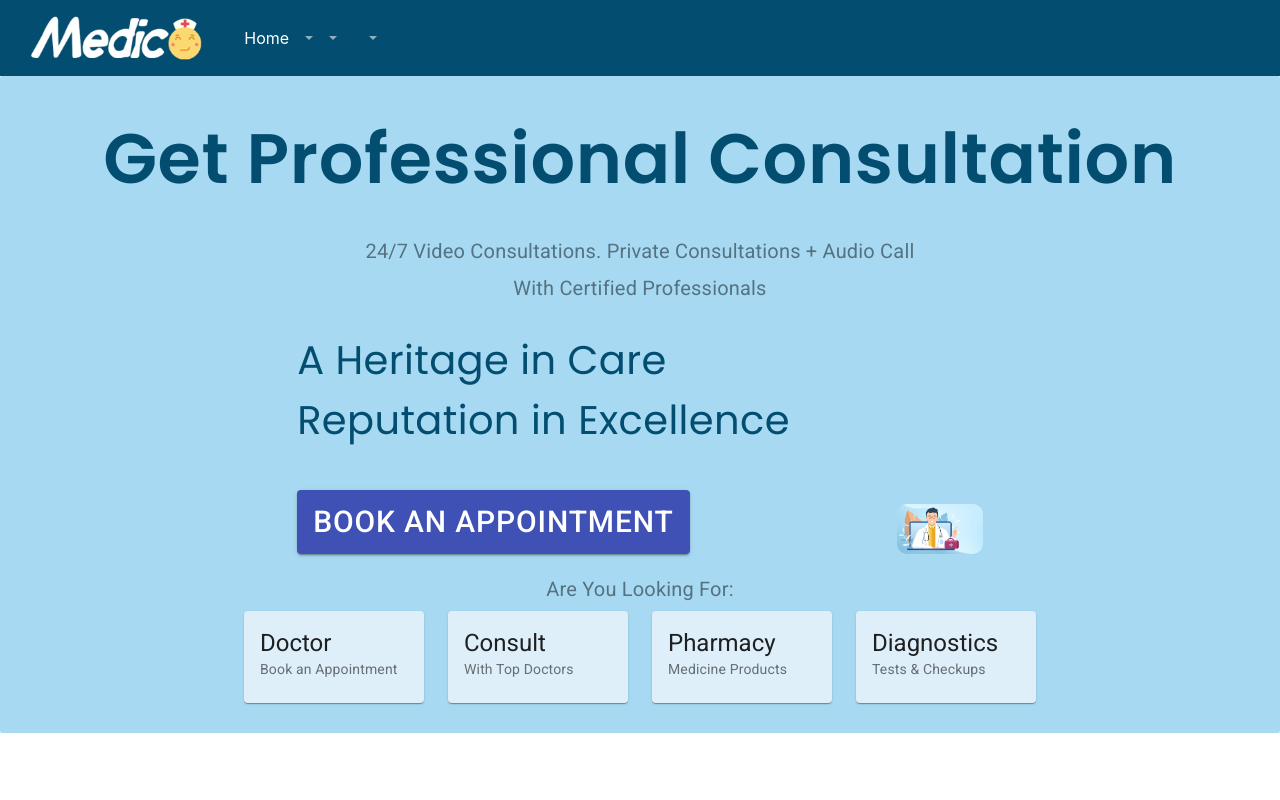
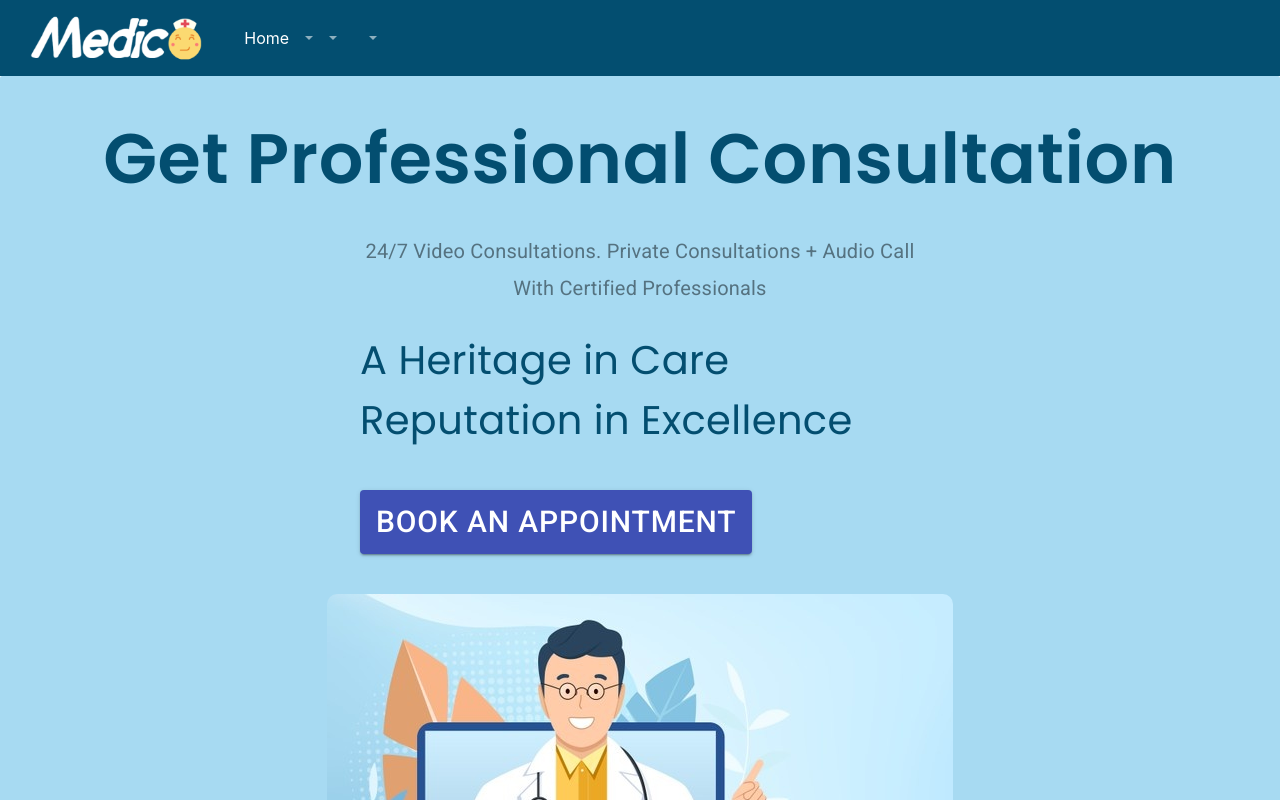
Before and after one commit to aknsal/Medico, a React (Create React App) app: page / in a window 1280 px wide. Shown: the top 800 px of the page. Built offline with nearby package versions, Linux system fonts and the light colour scheme.

Commit message:
fixed a bug

```diff
--- a/src/components/navbar/Navbar.css
+++ b/src/components/navbar/Navbar.css
@@ -1,7 +1,3 @@
 .navbar {
 	background-color: #034e70 !important;
 }
-
-img {
-	height: 50px;
-}
--- a/src/components/navbar/Navbar.js
+++ b/src/components/navbar/Navbar.js
@@ -7,7 +7,7 @@ const Navbar = () => {
 		<nav className="navbar navbar-expand-lg navbar-dark bg-dark navbar-collapse">
 			<div className="container-fluid">
 				<Link className="navbar-brand" to="/">
-					<img src={logo} />
+					<img src={logo} style={{ height: "50px" }} />
 				</Link>
 				<button
 					className="navbar-toggler"
```
